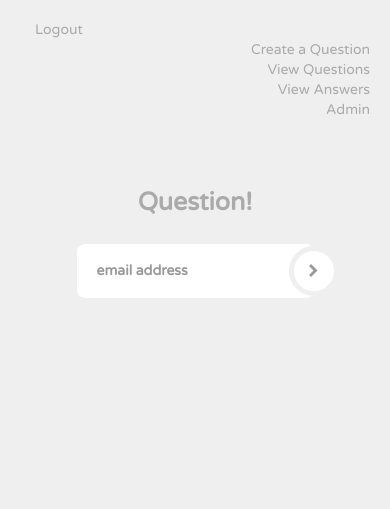
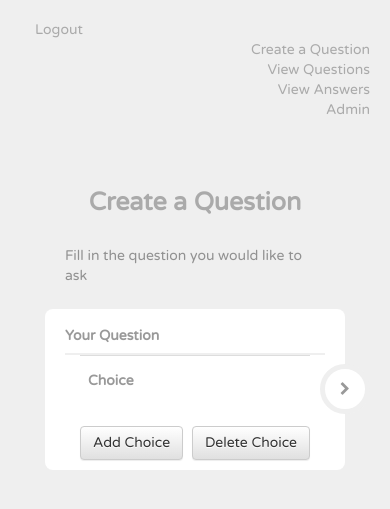
Before and after one commit to siracoj/SurveySumo, a Django app: page /question/add/ in a window 390 px wide. Shown: the top 509 px of the page. Run offline with Django 3.2, Linux system fonts and the light colour scheme; the visitor is signed in with stand-in values (Sample User, id 1); some libraries are stand-ins or nearby versions.

Commit message:
Added the question adding function and moved some template files around for better organization

```diff
--- a/requirements.txt
+++ b/requirements.txt
@@ -1 +1,2 @@
 django<1.11,>=1.10
+django-jsonfield
--- /dev/null
+++ b/survey_sumo/static/javascript/app.js
@@ -0,0 +1,18 @@
+     $(document).ready(function(){
+      var i=1;
+     $("#add_row").click(function(){
+      $('#addr'+i).html(
+          "<td><input name='choice' type='text' placeholder='Choice' class='form-control input-xs'  /> </td>"
+      );
+
+      $('#tab_logic').append('<tr id="addr'+(i+1)+'"></tr>');
+      i++;
+  });
+     $("#delete_row").click(function(){
+    	 if(i>1){
+		 $("#addr"+(i-1)).html('');
+		 i--;
+		 }
+	 });
+
+});
--- a/survey_sumo/survey/views.py
+++ b/survey_sumo/survey/views.py
@@ -1,4 +1,4 @@
-from django.shortcuts import render_to_response, redirect, render
+from django.shortcuts import Http404, redirect, render
 from django.contrib.admin.views.decorators import staff_member_required
 from django.contrib.auth.decorators import login_required
 from survey import models, forms
@@ -54,6 +54,7 @@ def login_user(request):
                 "error": "Incorrect username or password"
             })
 
+    return Http404()
 
 def register(request):
     """
@@ -90,6 +91,8 @@ def register(request):
         else:
             return render(request, "register.html", {"errors": user_form.errors})
 
+    return Http404()
+
 
 @login_required(login_url='login')
 def question(request):
@@ -99,8 +102,10 @@ def question(request):
     :param request:
     :return:
     """
+    if request.method == "GET":
+        return render(request, "question.html")
 
-    return render(request, "question.html")
+    return Http404()
 
 
 @staff_member_required()
@@ -112,19 +117,28 @@ def add_question(request):
     :return:
     """
 
-    return render(request, "question.html")
+    if request.method == "GET":
+        return render(request, "survey_admin/question_add.html")
 
+    elif request.method == "POST":
+        question_forms = forms.QuestionForm(request.POST)
 
-@staff_member_required()
-def question_admin(request):
-    """
-    View to query for a new question the user has not answered yet
+        print request.POST
 
-    :param request:
-    :return:
-    """
+        if question_forms.is_valid():
+            data = question_forms.cleaned_data
 
-    return render(request, "question.html")
+            question = models.Question()
+            question.question = data.get("question")
+            question.choices = request.POST.getlist("choice")
+
+            question.save()
+
+            return render(request, "survey_admin/question_add.html", {"message": "Question Saved!"})
+        else:
+            return render(request, "survey_admin/question_add.html", {"message": question_forms.errors})
+
+    return Http404()
 
 
 @staff_member_required()
@@ -135,5 +149,5 @@ def answers(request):
     :param request:
     :return:
     """
-
-    return render(request, "question.html")
+    if request.method == "GET":
+        return render(request, "survey_admin/answer_view.html")
--- a/survey_sumo/survey_sumo/templates/base.html
+++ b/survey_sumo/survey_sumo/templates/base.html
@@ -23,6 +23,7 @@
   <link rel="stylesheet" href="{% static 'style/main.css' %}">
   <link href='http://fonts.googleapis.com/css?family=Varela+Round' rel='stylesheet' type='text/css'>
   <script src="https://cdnjs.cloudflare.com/ajax/libs/jquery-validate/1.13.1/jquery.validate.min.js"></script>
+  <script src="{% static 'javascript/app.js' %}"></script>
   <meta name="viewport" content="width=device-width, initial-scale=1, maximum-scale=1" />
 
   <body>
@@ -35,7 +36,7 @@
       <div class="text-right">
         <a class="button" href="{% url 'question_add' %}">Create a Question</a>
         <br>
-        <a class="button" href="{% url 'question_admin' %}">View Questions</a>
+        <a class="button" href="/admin/survey/question/">View Questions</a>
         <br>
         <a class="button" href="{% url 'answers' %}">View Answers</a>
         <br>
--- /dev/null
+++ b/survey_sumo/survey_sumo/templates/survey_admin/question_add.html
@@ -0,0 +1,48 @@
+{% extends 'base.html' %}
+
+{% block content %}
+
+  <!-- FORGOT PASSWORD FORM -->
+<div class="text-center" style="padding:50px 0">
+	<div class="logo">Create a Question</div>
+	<!-- Main Form -->
+	<div class="login-form-1">
+    {{ message }}
+		<form id="add-question-form" class="text-left" action="{% url "question_add" %}" method="POST">
+      {% csrf_token %}
+			<div class="etc-login-form">
+				<p>Fill in the question you would like to ask</p>
+			</div>
+			<div class="login-form-main-message"></div>
+			<div class="main-login-form">
+				<div class="login-group">
+					<div class="form-group">
+						<label for="question" class="sr-only">Question</label>
+						<input type="text" class="form-control" id="question" name="question" placeholder="Your Question">
+					</div>
+          <div class="container">
+    <div class="row clearfix">
+		<div class="col-md-3 column text-left">
+			<table class="table table-hover" id="tab_logic">
+				<tbody>
+					<tr id='addr0'>
+						<td>
+						<input type="text" name='choice'  placeholder='Choice' class="form-control input-xs"/>
+					</tr>
+                    <tr id='addr1'></tr>
+				</tbody>
+			</table>
+      <a id="add_row" class="btn btn-default pull-left">Add Choice</a>
+      <a id='delete_row' class="pull-right btn btn-default">Delete Choice</a>
+    </div>
+    </div>
+</div>
+          <button type="submit" class="login-button"><i class="fa fa-chevron-right"></i></button>
+          </div>
+        </div>
+		</form>
+	</div>
+	<!-- end:Main Form -->
+</div>
+
+{% endblock %}
--- a/survey_sumo/survey_sumo/urls.py
+++ b/survey_sumo/survey_sumo/urls.py
@@ -22,10 +22,9 @@ from survey import views
 urlpatterns = [
     url(r"^$", views.main, name="main"),
     url(r"^admin/", admin.site.urls, name="admin"),
-    url(r"^login/", views.login_user, name="login"),
-    url(r"^question/", views.question, name="question"),
-    url(r"^register/", views.register, name="register"),
-    url(r"^question/add/", views.add_question, name="question_add"),
-    url(r"^question/admin/", views.question_admin, name="question_admin"),
-    url(r"^answers/", views.answers, name="answers"),
+    url(r"^login/$", views.login_user, name="login"),
+    url(r"^question/$", views.question, name="question"),
+    url(r"^register/$", views.register, name="register"),
+    url(r"^question/add/$", views.add_question, name="question_add"),
+    url(r"^answers/$", views.answers, name="answers"),
 ] + static(settings.STATIC_URL, document_root=settings.STATIC_ROOT)
```
Also changed, not shown: survey_sumo/survey/forms.py (+21 -2 lines), survey_sumo/survey/models.py (+8 -0 lines), survey_sumo/survey_sumo/templates/admin/question_admin.html (deleted, +0 -29 lines), survey_sumo/survey_sumo/templates/survey_admin/answer_view.html (renamed from survey_sumo/survey_sumo/templates/admin/answer_view.html).
